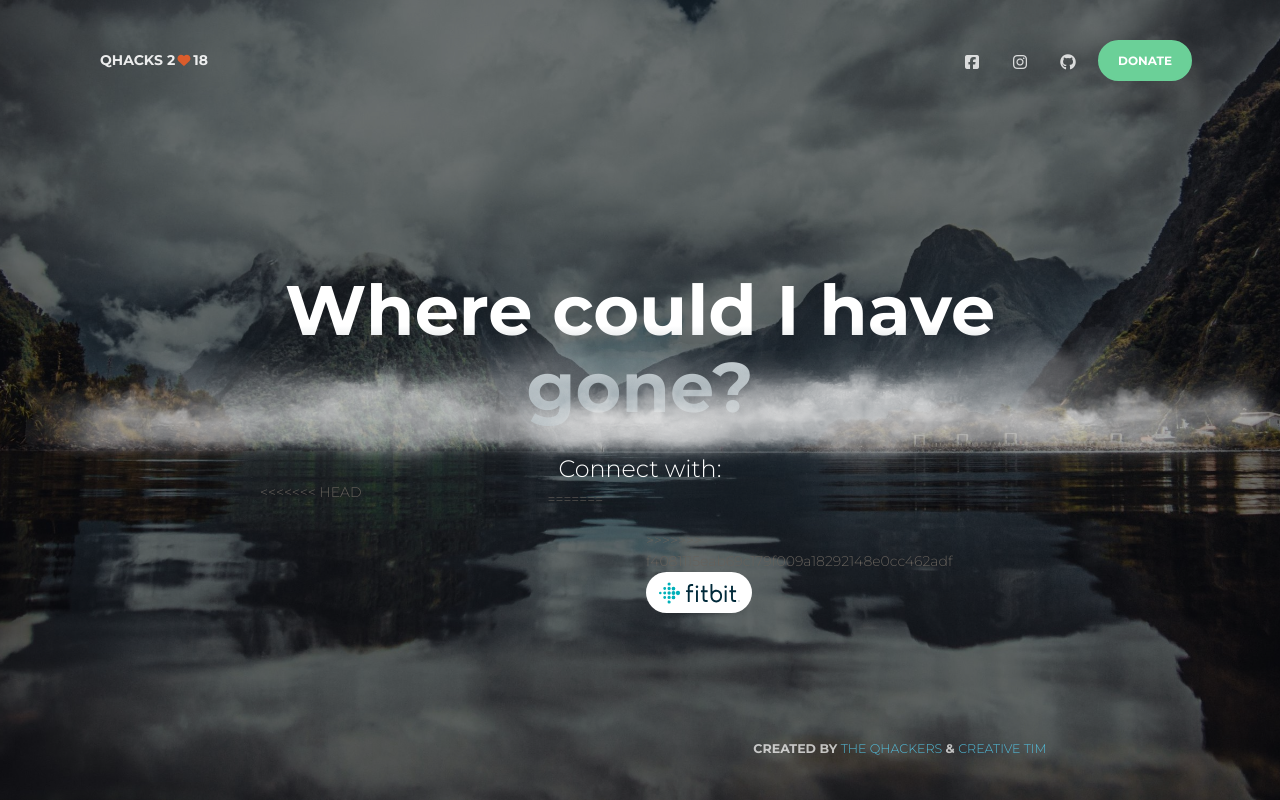
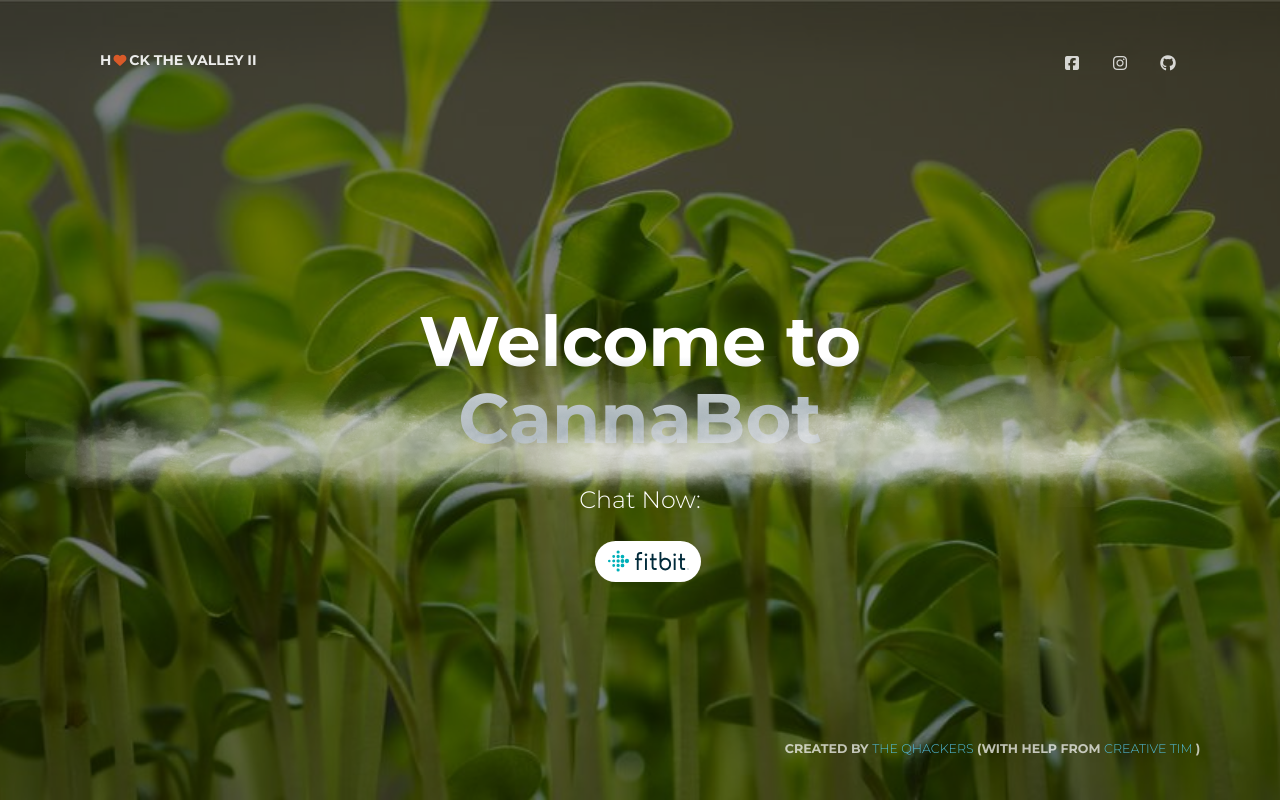
Before and after one commit to nolbuzanis/Canna-Bot, a website: page public/index.html in a window 1280 px wide. Drawn offline with Linux system fonts and the light colour scheme; files whose address does not match are found by name.

Commit message:
Almost Completed Front End

```diff
--- a/public/index.html
+++ b/public/index.html
@@ -3,11 +3,11 @@
 
 <head>
     <meta charset="utf-8" />
-    <link rel="icon" type="image/png" href="img/favicon.ico">
+    <link rel="icon" type="image/png" href="img/apple-icon.ico">
     <link rel="apple-touch-icon" sizes="76x76" href="img/apple-icon.png">
     <meta http-equiv="X-UA-Compatible" content="IE=edge,chrome=1" />
 
-    <title>Where could I have gone?</title>
+    <title>CannaBot - Your Friendly Cannabis ChatBot</title>
 
     <meta content='width=device-width, initial-scale=1.0, maximum-scale=1.0, user-scalable=0' name='viewport' />
     <meta name="viewport" content="width=device-width" />
@@ -35,7 +35,7 @@
                     <span class="navbar-toggler-bar"></span>
                     <span class="navbar-toggler-bar"></span>
                 </button>
-                <a class="navbar-brand" href="https://qhacks.io/">QHacks 2<i class="fa fa-heart heart"></i>18 </a>
+                <a class="navbar-brand" href="https://hackvalley2.com/">H<i class="fa fa-heart heart"></i>ck The Valley II </a>
             </div>
             <div class="collapse navbar-collapse" id="navbarToggler">
                 <ul class="navbar-nav ml-auto">
@@ -54,50 +54,44 @@
                         </a>
                     </li>
                     <li class="nav-item">
-                        <a class="nav-link" rel="tooltip" title="Star on GitHub" data-placement="bottom" href="https://github.com/ACalverley/qhacks_2018" target="_blank">
+                        <a class="nav-link" rel="tooltip" title="Star on GitHub" data-placement="bottom" href="https://github.com/nBuze/CanaBot" target="_blank">
                             <i class="fa fa-github"></i>
                             <p class="d-lg-none">GitHub</p>
                         </a>
                     </li>
-                    <li class="nav-item">
-                      <a href="https://www.creative-tim.com/product/paper-kit-2-pro?ref=pk2-free-local" target="_blank" class="btn btn-success btn-round">Donate</a>
-                  </li>
               </ul>
           </div>
       </div>
   </nav>
 
 <div class="wrapper">
-    <div class="page-header section-dark" style="background-image: url('img/antoine-barres.jpg')">
+    <div class="page-header section-dark" style="background-image: url('img/cress_plant_tw.jpg')">
             <div class="filter"></div>
             <div class="content-center">
                <div class="container">
                     <div class="title-brand">
-                        <h1 class="presentation-title">Where could I have gone?</h1>
+                        <h1 class="presentation-title">Welcome to CannaBot</h1>
                         <div class="fog-low">
-                            <img src="img/fog-low.png" alt="">
+                            <img style="padding-top: 500px;" src="img/fog-low.png" alt="">
                         </div>
                         <div class="fog-low right">
-                            <img src="img/fog-low.png" alt="">
+                            <img style="padding-top: 500px;" src="img/fog-low.png" alt="">
                         </div>
                     </div>
 
-                    <h2 class="presentation-subtitle text-center">Connect with: </h2>
+                    <h2 class="presentation-subtitle text-center">Chat Now: </h2>
                     <div class="row">
-<<<<<<< HEAD
                         <div style="margin-top: 7px;" class="col-md-5 ml-auto mr-auto download-area">
-=======
                         <div style="margin-top: 20px;" class="col-md-5 ml-auto mr-auto download-area">
->>>>>>> f4081115eab69c179f009a18292148e0cc462adf
                             <center><a href="/authorize" class="btn btn-success btn-round btn-photo"></a></center>
                         </div>
                     </div>
                 </div>
             </div>
-            <h6 class="category category-absolute">Created by
-                <a href="https://github.com/ACalverley/qhacks_2018" target="_blank"> the Qhackers </a>
-                &
-                <a href="https://www.creative-tim.com" target="_blank">Creative Tim </a>
+            <h6 style="padding-left:200px;"class="category category-absolute">Created by
+                <a href="https://github.com/nBuze/CanaBot"> The QHackers </a>
+                (with help from
+                <a href="https://www.creative-tim.com" target="_blank"> Creative Tim </a> )
             </h6>
 
             <!-- <div id="background-img" class="moving-clouds" style="background-image: url('img/clouds.png'); "></div>   -->
```
Also changed, not shown: public/CSS/main.css (added, +21 -0 lines), public/img/apple-icon.ico (added), public/img/apple-icon.png, public/img/cress_plant_tw.jpg (added), public/img/favicon.ico (deleted), 3 other files.
